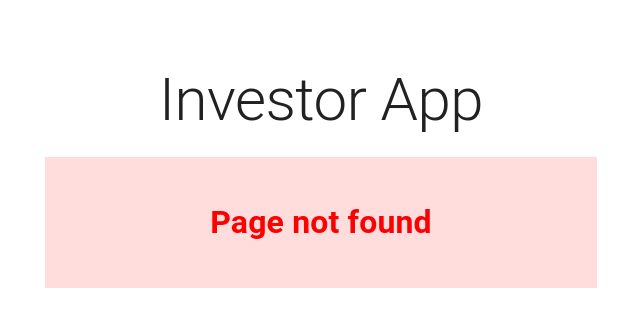
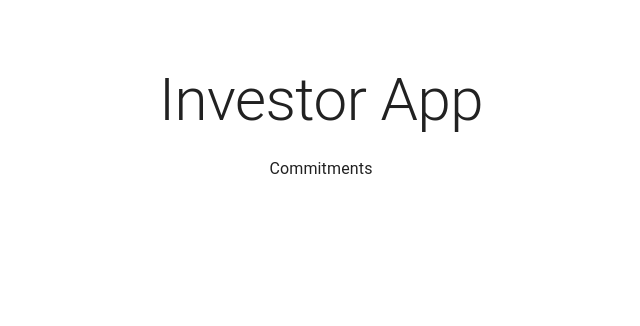
Before and after one commit to GarciaPL/InvestorApp, a React (Create React App) app: page /investor/1 in a window 1280 px wide. Before the commit this address had no page. Shown: the top 326 px of the page, without its empty margins (319-959 px from the left). Built offline with nearby package versions, Linux system fonts and the light colour scheme.

Commit message:
Adding Commitments component

```diff
--- a/src/App.js
+++ b/src/App.js
@@ -3,6 +3,7 @@ import './App.css'
 
 import Home from './Home'
 import Investors from './investors/Investors'
+import Commitments from './investors/commitments/Commitments'
 import NotFound from './common/NotFound'
 
 import CssBaseline from '@mui/material/CssBaseline'
@@ -28,6 +29,7 @@ function App() {
         <Routes>
           <Route path='/' element={<Home />} />
           <Route path='/investors' element={<Investors />} />
+          <Route path='/investor/:id' element={<Commitments />} />
           <Route path='*' element={<NotFound />} />
         </Routes>
       </Container>
--- a/src/investors/InvestorDetails.js
+++ b/src/investors/InvestorDetails.js
@@ -1,6 +1,13 @@
 import React from 'react'
+import { useNavigate } from 'react-router-dom'
 
 function InvestorDetails({ investors }) {
+  const navigate = useNavigate()
+
+  const handleInvestorClick = (invertorId) => {
+    navigate(`/investor/${invertorId}`)
+  }
+
   return (
     <table>
       <thead>
@@ -14,7 +21,9 @@ function InvestorDetails({ investors }) {
       </thead>
       <tbody>
         {investors.map((investor) => (
-          <tr key={investor.firm_id}>
+          <tr key={investor.firm_id}
+            onClick={() => handleInvestorClick(investor.firm_id)}
+          >
             <td>{investor.firm_id}</td>
             <td>{investor.firm_name}</td>
             <td>{investor.firm_type}</td>
--- /dev/null
+++ b/src/investors/commitments/Commitments.js
@@ -0,0 +1,9 @@
+function Commitments() {
+    return (
+        <div>
+            Commitments
+        </div>
+    );
+}
+
+export default Commitments;
```
